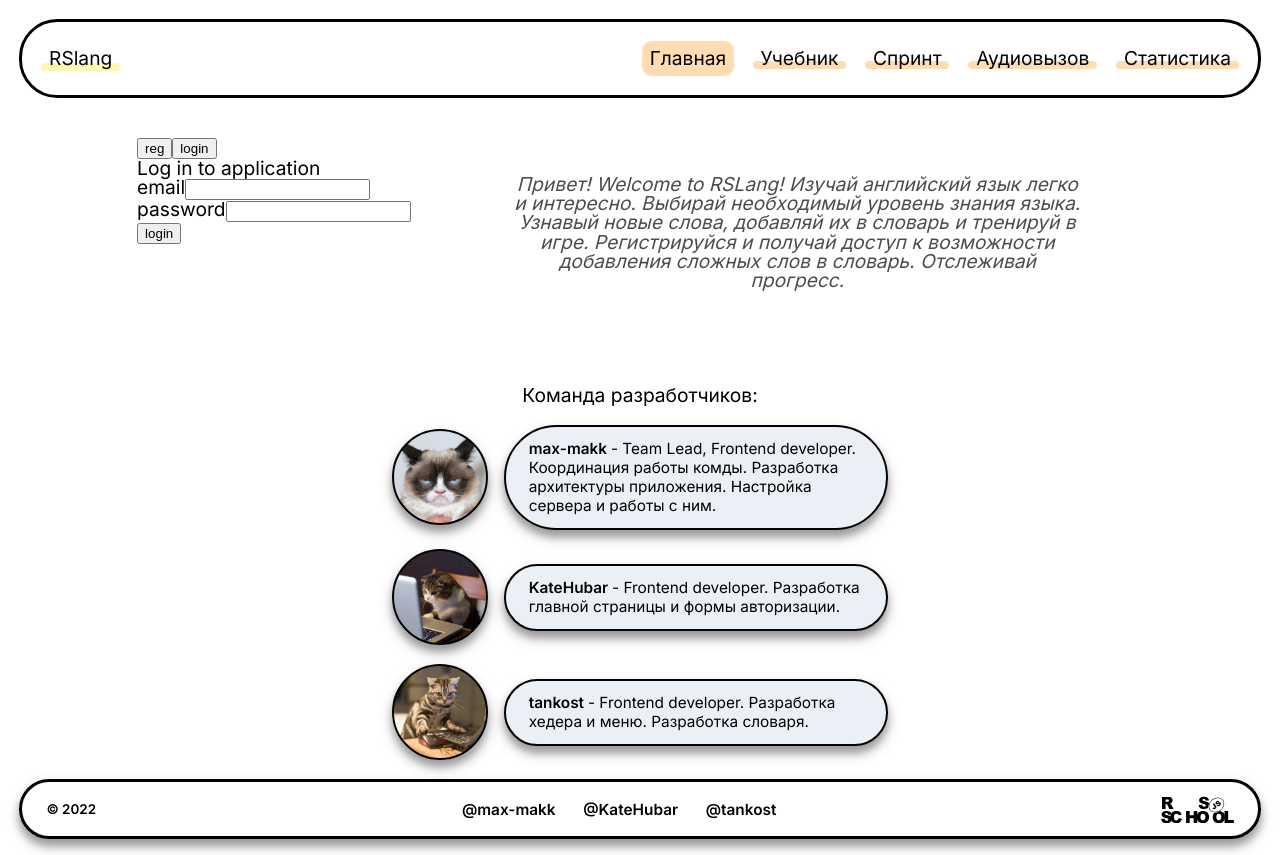
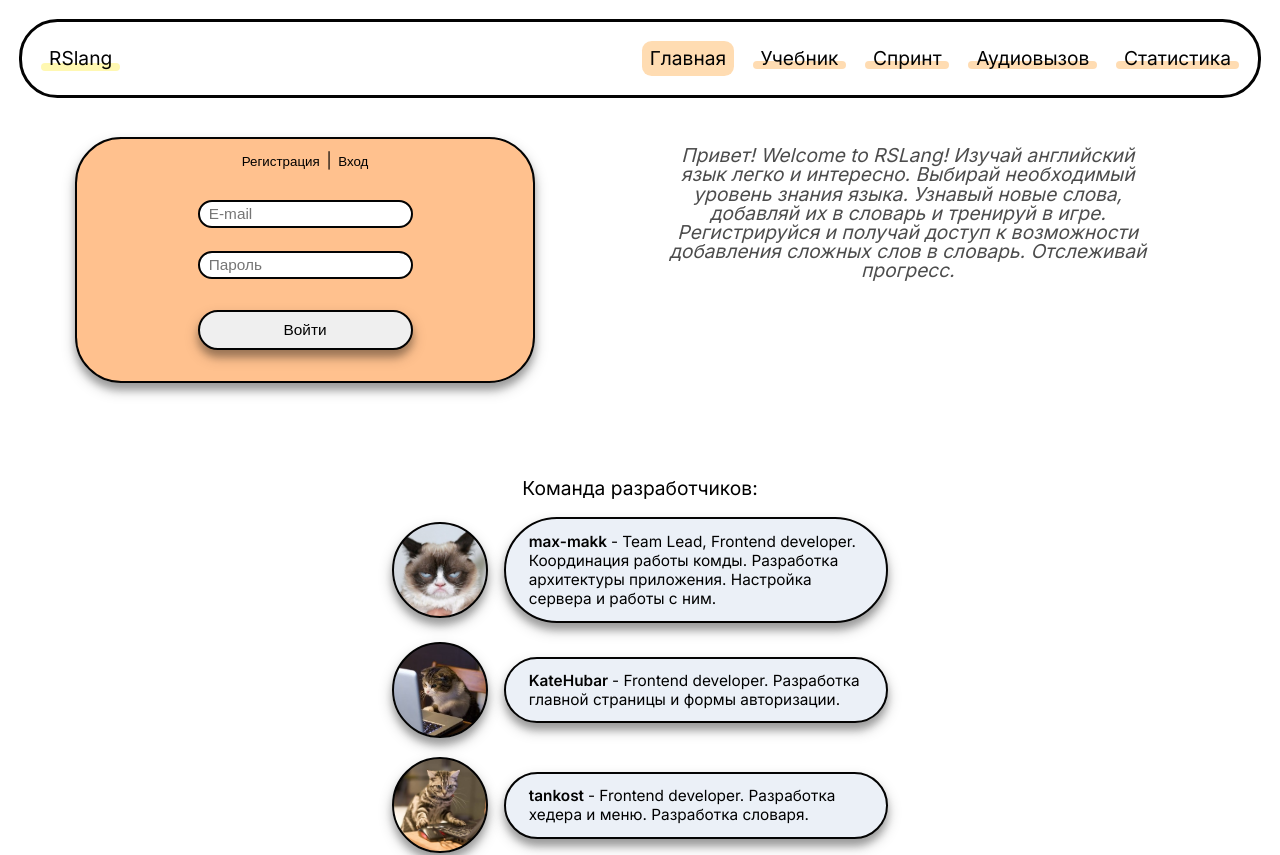
Before and after one commit to max-makk/rslang, a React (Create React App) app: page / in a window 1280 px wide. Shown: the top 855 px of the page. Built offline with nearby package versions, Linux system fonts and the light colour scheme; no server answers.

Commit message:
feat: add form action and style

```diff
--- a/src/App.tsx
+++ b/src/App.tsx
@@ -8,21 +8,12 @@ import { Sprint } from './pages/Sprint/Sprint';
 import { AudioGame } from './pages/AudioGame/AudioGame';
 import { Statistics } from './pages/Statistics/Statistics';
 import { Textbook } from './pages/Textbook/Textbook';
-import userService from './services/user'
-import { loginUser } from './state/reducers/user'
 import { useAppDispatch, useAppSelector } from './state/hooks';
 import { initializeAggregatedWords, initializeHardWords, initializeWords } from './state/reducers/textbook';
 
 const App = () => {
   const dispatch = useAppDispatch()
   const user = useAppSelector(state => state.user)
-
-  useEffect(() => {
-    const userFromStorage = userService.getUser()
-    if (userFromStorage) {
-      dispatch(loginUser(userFromStorage))
-    }
-  }, [])
 
   useEffect(() => {
     if(user) {
--- a/src/components/Description/Description.module.css
+++ b/src/components/Description/Description.module.css
@@ -5,5 +5,6 @@
   align-items: center;
   justify-content: center;
   max-width: 30em;
-  padding-top: 2em;
+  padding-top: 0.5em;
+  padding-left: 5em;
 }
--- a/src/components/Form/Form.module.css
+++ b/src/components/Form/Form.module.css
@@ -26,11 +26,21 @@
   text-align: center;
 }
 
-.login_form_header p{
+.login_form_header_p{
   padding: 0 0.5em;
+  border-style: none;
+  background-color: transparent;
+  cursor: pointer;
+  font-weight: 500;
 }
-.login_form_header p:hover,
-.login_form_header p:focus{
+
+.login_form_greeting{
+font-weight: 600;
+padding-top: 2.5em;
+}
+
+.login_form_header_p:hover,
+.login_form_header_p:focus{
   cursor: pointer;
   font-weight: 600;
 }
--- a/src/components/Form/Form.tsx
+++ b/src/components/Form/Form.tsx
@@ -1,28 +1,88 @@
-import { useAppDispatch, useAppSelector } from "../../state/hooks"
-import { SyntheticEvent, useEffect, useState } from "react"
-import userService from '../../services/user'
-import loginService from '../../services/login'
-import registerService from '../../services/register'
-import { loginUser, logoutUser } from '../../state/reducers/user'
+import { useAppDispatch, useAppSelector } from '../../state/hooks';
+import { useEffect, useState } from 'react';
+import userService from '../../services/user';
+import loginService from '../../services/login';
+import registerService from '../../services/register';
+import { loginUser, logoutUser } from '../../state/reducers/user';
+import style from './Form.module.css';
+import { yupResolver } from '@hookform/resolvers/yup';
+import { useForm } from 'react-hook-form';
+import * as yup from 'yup';
+
+const regSchema = yup
+  .object({
+    username: yup
+      .string()
+      .min(2, 'Too Short!')
+      .max(50, 'Too Long!')
+      .required('Required'),
+    password: yup
+      .string()
+      .min(8, 'Too Short! Use 8 symbols and more.')
+      .max(50, 'Too Long!')
+      .required('Required'),
+    email: yup.string().email('Invalid email').required('Required'),
+  })
+  .required();
+
+const loginSchema = yup
+  .object({
+    password: yup
+      .string()
+      .min(8, 'Too Short! Use 8 symbols and more.')
+      .max(50, 'Too Long!')
+      .required('Required'),
+    email: yup.string().email('Invalid email').required('Required'),
+  })
+  .required();
+
+type LoginFormData = {
+  password: string;
+  email: string;
+};
+
+type RegistrationFormData = LoginFormData & {
+  username: string;
+};
 
 export const Form = () => {
-  const dispatch = useAppDispatch()
-  const user = useAppSelector((state) => state.user)
+  const dispatch = useAppDispatch();
+  const user = useAppSelector((state) => state.user);
 
-  const [loginVisible, setLoginVisible] = useState(false)
-  const hideWhenVisible = { display: loginVisible ? 'none' : '' }
-  const showWhenVisible = { display: loginVisible ? '' : 'none' }
+  const [loginVisible, setLoginVisible] = useState(false);
+  const hideWhenVisible = { display: loginVisible ? 'none' : '' };
+  const showWhenVisible = { display: loginVisible ? '' : 'none' };
+
+  useEffect(() => {
+    const userFromStorage = userService.getUser()
+    if (userFromStorage) {
+      dispatch(loginUser(userFromStorage))
+    }
+  }, []);
 
   const logout = () => {
-    userService.clearUser()
-    dispatch(logoutUser(null))
-  }
+    userService.clearUser();
+    dispatch(logoutUser(null));
+  };
 
   if (user === null) {
     return (
-      <div>
-          <button onClick={() => setLoginVisible(true)}>reg</button>
-          <button onClick={() => setLoginVisible(false)}>login</button>
+      <div className={style.login_form}>
+        <div className={style.login_form_header}>
+          <button
+            onClick={() => setLoginVisible(true)}
+            className={style.login_form_header_p}
+          >
+            Регистрация
+          </button>
+          <span>|</span>
+          <button
+            onClick={() => setLoginVisible(false)}
+            className={style.login_form_header_p}
+          >
+            Вход
+          </button>
+        </div>
         <div style={hideWhenVisible}>
           <Login />
         </div>
@@ -30,123 +90,146 @@ export const Form = () => {
           <Registration displayLogin={setLoginVisible} />
         </div>
       </div>
-    )
+    );
   }
-  return <div>
-    имя того кто вошел
-    <button onClick={logout}>выйти</button>
+  return (
+    <div className={style.login_form + ' ' + style.login_form_greeting}>
+      Привет, {(user as {name: string}).name}!
+      <button onClick={logout} className={style.login_form_input + ' ' + style.login_form_btn}>Выйти</button>
     </div>
-}
-
+  );
+};
 
 const Login = () => {
-  const [email, setEmail] = useState('')
-  const [password, setPassword] = useState('')
-  const dispatch = useAppDispatch()
+  /* const [email, setEmail] = useState('');
+  const [password, setPassword] = useState(''); */
+  const dispatch = useAppDispatch();
 
-  const handleSubmit = (event: SyntheticEvent) => {
-    event.preventDefault()
+  const {
+    register,
+    handleSubmit,
+    formState: { errors },
+  } = useForm<LoginFormData>({
+    resolver: yupResolver(loginSchema),
+  });
+
+  const login = ({ email, password }: LoginFormData) => {
+    // event.preventDefault();
     // onLogin(username, password)
     loginService
       .login({
         email: email,
-      password: password
+        password: password,
       })
       .then((user) => {
-      userService.setUser(user)
+        userService.setUser(user);
 
-      dispatch(loginUser(user))
+        dispatch(loginUser(user));
         // notify(`${user.name} logged in!`)
       })
       .catch(() => {
         // notify('wrong username/password', 'alert')
-    })
-  }
+      });
+  };
 
   return (
     <div>
-      <h2>Log in to application</h2>
+      {/*     <h2>Log in to application</h2> */}
 
-      <form onSubmit={handleSubmit}>
+      <form onSubmit={handleSubmit((data) => login(data))}>
         <div>
-          email
           <input
-            value={email}
-            onChange={({ target }) => setEmail(target.value)}
+            className={style.login_form_input}
+            placeholder="E-mail"
+            {...register('email')}
           />
+          <p className={style.red}>{errors.email?.message}</p>
         </div>
         <div>
-          password
           <input
+            className={style.login_form_input}
             type="password"
-            value={password}
-            onChange={({ target }) => setPassword(target.value)}
+            placeholder="Пароль"
+            {...register('password')}
           />
+          <p className={style.red}>{errors.password?.message}</p>
         </div>
-        <button type="submit">
-          login
+        <button
+          type="submit"
+          className={style.login_form_input + ' ' + style.login_form_btn}
+        >
+          Войти
         </button>
       </form>
     </div>
-  )
-}
+  );
+};
 
 type showLogin = {
-  displayLogin: (value: boolean) => void
-}
+  displayLogin: (value: boolean) => void;
+};
 
 const Registration = ({ displayLogin }: showLogin) => {
-  const [username, setUsername] = useState('')
-  const [email, setEmail] = useState('')
-  const [password, setPassword] = useState('')
+  const {
+    register,
+    handleSubmit,
+    formState: { errors },
+  } = useForm<RegistrationFormData>({
+    resolver: yupResolver(regSchema),
+  });
 
-  const handleSubmit = (event: SyntheticEvent) => {
-    event.preventDefault()
-
-    registerService.createUser({
+  const createUser = ({username, email, password}: RegistrationFormData) => {
+    registerService
+      .createUser({
         name: username,
         email: email,
-      password: password
+        password: password,
       })
       .then(() => displayLogin(false))
-    .catch((err) => console.log(err))
+      .catch((err) => console.log(err));
     // onLogin(username, password)
-  }
+  };
 
   return (
     <div>
-      <h2>Reg</h2>
+      {/*       <h2>Reg</h2> */}
 
-      <form onSubmit={handleSubmit}>
+      <form onSubmit={handleSubmit((data) => createUser(data))}>
         <div>
-          name
           <input
-            value={username}
-            onChange={({ target }) => setUsername(target.value)}
+            className={style.login_form_input}
+            placeholder="Имя"
+            {...register('username')}
           />
+          <p className={style.red}>{errors.username?.message}</p>
         </div>
         <div>
-          email
           <input
-            value={email}
-            onChange={({ target }) => setEmail(target.value)}
+            className={style.login_form_input}
+            placeholder="E-mail"
+            {...register('email')}
           />
+          <p className={style.red}>{errors.email?.message}</p>
         </div>
         <div>
-          password
           <input
+            className={style.login_form_input}
             type="password"
-            value={password}
-            onChange={({ target }) => setPassword(target.value)}
+            placeholder="Пароль"
+            {...register('password')}
           />
+          <p className={style.red}>{errors.password?.message}</p>
         </div>
-        <button type="submit">
-          registr
+        <button
+          type="submit"
+          className={style.login_form_input + ' ' + style.login_form_btn}
+        >
+          Зарегистрироваться
         </button>
       </form>
     </div>
-  )
-}
+  );
+};
 
 
 // import { useForm } from 'react-hook-form';
@@ -164,7 +247,7 @@ const Registration = ({ displayLogin }: showLogin) => {
 //     .required('Required'),
 //     password: yup
 //       .string()
-//       .min(6, 'Too Short! Use 6 symbols and more.')
+//       .min(8, 'Too Short! Use 8 symbols and more.')
 //       .max(50, 'Too Long!')
 //       .required('Required'),
 //     email: yup.string().email('Invalid email').required('Required'),
@@ -177,7 +260,7 @@ const Registration = ({ displayLogin }: showLogin) => {
 //     //.required('Required')
 //     password: yup
 //       .string()
-//       .min(6, 'Too Short! Use 6 symbols and more.')
+//       .min(8, 'Too Short! Use 8 symbols and more.')
 //       .max(50, 'Too Long!')
 //       .required('Required'),
 //     email: yup.string().email('Invalid email').required('Required'),
```
Lines whose indentation alone changed are shown as unchanged.
